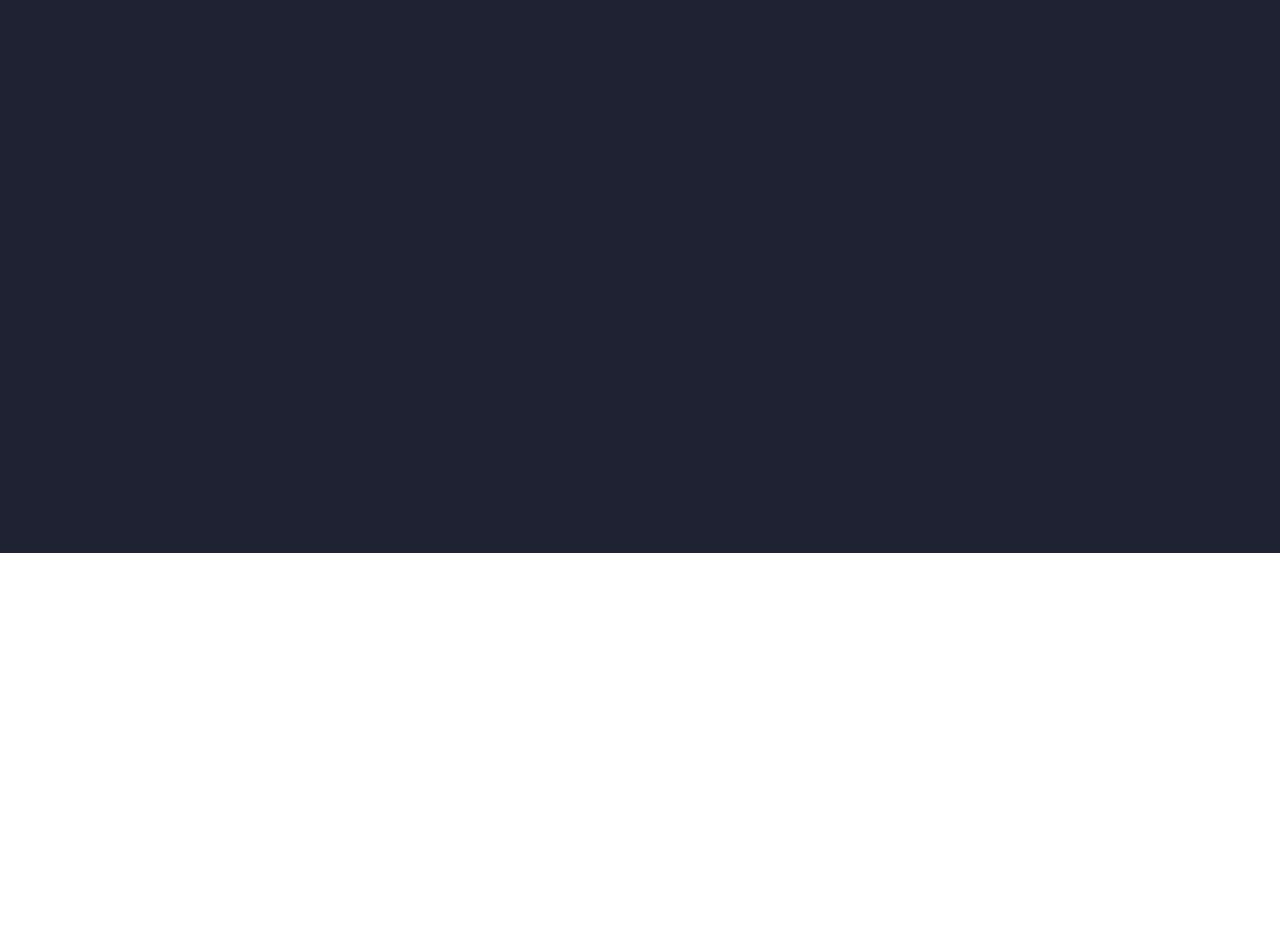
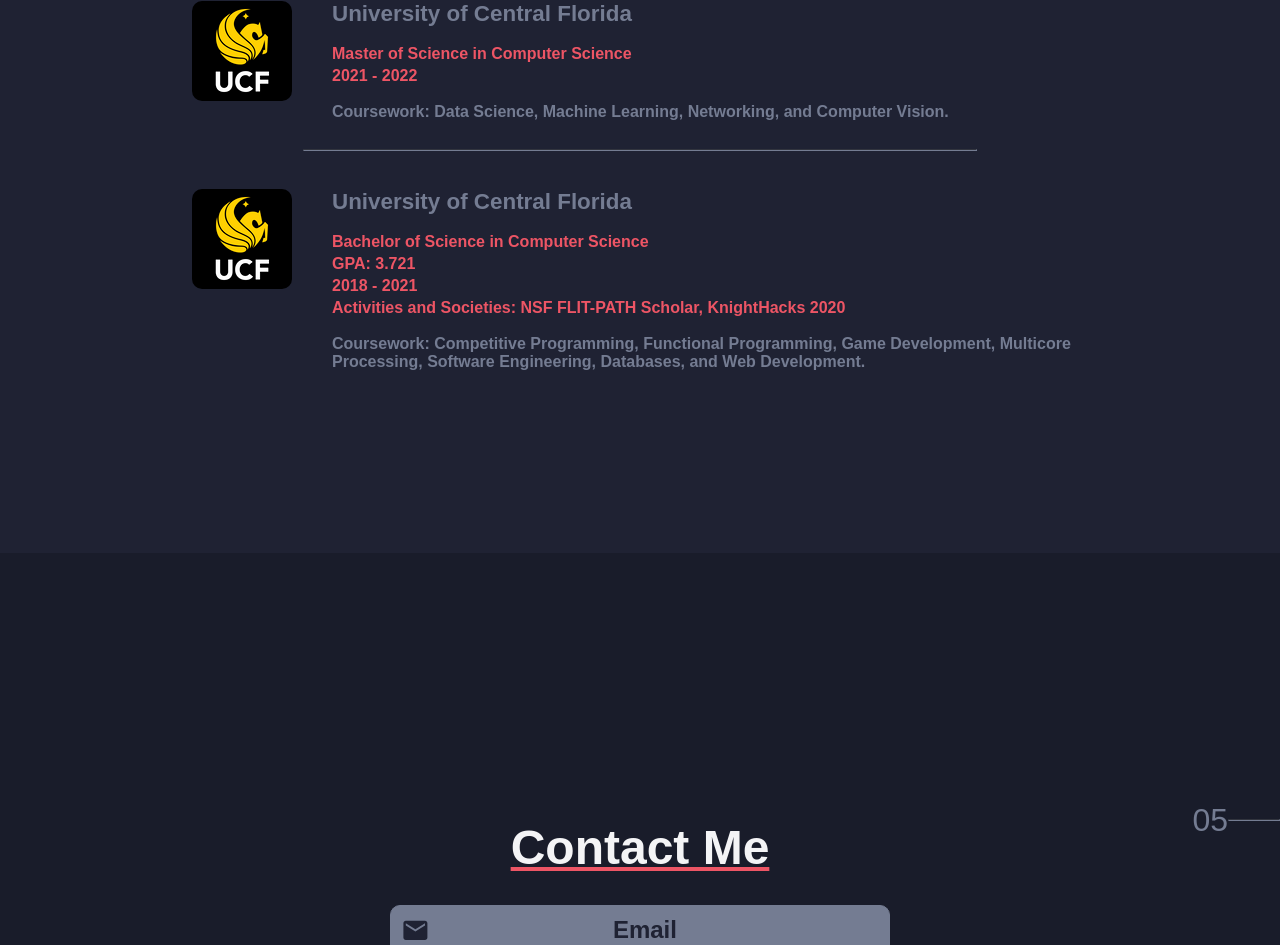
Before and after one commit to stefanwerleman/portfolio-v2, a React (Create React App) app: page / in a window 1280 px wide. Shown: the part 1847-2792 px from the top of the page. Before the commit the page ends 2400 px from the top, so only its background shows below. Built offline with nearby package versions, Linux system fonts and the light colour scheme.

Commit message:
Finished Education designs

```diff
--- a/src/App.css
+++ b/src/App.css
@@ -7,9 +7,18 @@
 	overflow: auto;
 }
 
+.About,
+.Education {
+	display: flex;
+	flex-direction: column;
+	justify-content: center;
+	align-items: center;
+}
+
 .Home,
 .About,
-.Projects {
+.Contact,
+.Education {
 	min-height: 100vh;
 }
 
--- a/src/App.js
+++ b/src/App.js
@@ -7,7 +7,9 @@ import { BrowserRouter } from 'react-router-dom';
 import Navigation from './components/navigation/Navigation';
 import Home from './components/home/Home';
 import About from './components/about/About';
-import Projects from './components/projects/Projects';
+// import Projects from './components/projects/Projects';
+import Contact from './components/contact/Contact';
+import Education from './components/education/Education';
 
 function App() {
 	return (
@@ -16,7 +18,8 @@ function App() {
 				<Navigation />
 				<Home />
 				<About />
-				<Projects />
+				<Education />
+				<Contact />
 			</BrowserRouter>
 		</div>
 	);
--- a/src/components/about/About.css
+++ b/src/components/about/About.css
@@ -31,6 +31,7 @@
 	word-wrap: break-word;
 	color: #747c92;
 	line-height: 1.5em;
+	font-weight: 700;
 }
 
 .ContactMeButton {
--- a/src/components/about/About.js
+++ b/src/components/about/About.js
@@ -4,6 +4,7 @@ import React from 'react';
 // Router
 import { Link } from 'react-router-dom';
 
+// Assets
 import Img from './profile-pic.png';
 
 function About() {
--- /dev/null
+++ b/src/components/contact/Contact.css
@@ -0,0 +1,75 @@
+.Contact {
+	display: flex;
+	flex-direction: column;
+	justify-content: center;
+	align-items: center;
+}
+
+.ContactContainer {
+	display: inherit;
+	flex-direction: inherit;
+	justify-content: space-between;
+	align-items: inherit;
+	width: 70%;
+	height: 100%;
+}
+
+.ContactLinks {
+	display: inherit;
+	flex-direction: inherit;
+	width: 500px;
+	height: 100%;
+	margin: 30px 0px 0px 0px;
+}
+
+.ContactLinks a {
+	margin: 0px 0px 10px 0px;
+}
+
+.LinkButton {
+	display: flex;
+	flex-direction: row;
+	justify-content: flex-start;
+	width: 100%;
+	border-radius: 10px;
+	border: 1px solid #747c92;
+	background-color: #747c92;
+	font-size: 1.5em;
+	color: #1f2233;
+	padding: 10px;
+	margin: 0px;
+}
+
+.LinkButton:hover {
+	background-color: transparent;
+	color: #747c92;
+	transition: 0.4s;
+}
+
+.LinkButton:active {
+	background-color: #ed5565;
+	color: #1f2233;
+	border: 1px solid #ed5565;
+}
+
+.LinkButton p {
+	margin: 0px;
+	position: relative;
+	width: 90%;
+}
+
+.ContactIcon {
+	font-size: 1.2em;
+}
+
+@media (max-width: 520px) {
+	.ContactLinks {
+		width: 400px;
+	}
+}
+
+@media (max-width: 420px) {
+	.ContactLinks {
+		width: 300px;
+	}
+}
--- /dev/null
+++ b/src/components/contact/Contact.js
@@ -0,0 +1,48 @@
+import './Contact.css';
+import React from 'react';
+
+// Assets
+import { MdEmail } from 'react-icons/md';
+import { SiLinkedin, SiGithub } from 'react-icons/si';
+
+function Contact() {
+	return (
+		<div className='Contact'>
+			<div className='Bookmark'>
+				<p>05</p>
+				<hr />
+			</div>
+			<div className='ContactContainer'>
+				<p className='SectionHeader'>Contact Me</p>
+				<div className='ContactLinks'>
+					<a href='mailto:stefanfwerleman@gmail.com' rel='noreferrer'>
+						<button className='LinkButton'>
+							<MdEmail className='ContactIcon' />
+							<p>Email</p>
+						</button>
+					</a>
+					<a
+						href='https://www.linkedin.com/in/stefanwerleman/'
+						target='_blank'
+						rel='noreferrer'>
+						<button className='LinkButton'>
+							<SiLinkedin />
+							<p>LinkedIn</p>
+						</button>
+					</a>
+					<a
+						href='https://github.com/stefanwerleman'
+						target='_blank'
+						rel='noreferrer'>
+						<button className='LinkButton'>
+							<SiGithub />
+							<p>GitHub</p>
+						</button>
+					</a>
+				</div>
+			</div>
+		</div>
+	);
+}
+
+export default Contact;
--- /dev/null
+++ b/src/components/education/Education.css
@@ -0,0 +1,82 @@
+.Education {
+	background-color: #1f2233;
+	display: flex;
+	flex-direction: column;
+	justify-content: center;
+	align-items: center;
+}
+
+.EducationBody {
+	width: 70%;
+	height: 100%;
+	display: flex;
+	flex-direction: column;
+	align-items: center;
+}
+
+.EducationBody hr {
+	width: 75%;
+	border-color: #747c92;
+}
+
+.School {
+	display: flex;
+	flex-direction: row;
+	margin: 30px 0px 20px 0px;
+	width: 100%;
+}
+
+.School img {
+	height: 100px;
+	width: 100px;
+	border-radius: 10px;
+	margin: 0px 40px 0px 0px;
+}
+
+.SchoolName {
+	font-size: 1.4em;
+}
+
+.SchoolName,
+.Description {
+	color: #747c92;
+	font-weight: 600;
+}
+
+.SchoolBody {
+	align-self: flex-start;
+}
+
+.SchoolBody p {
+	margin: 0px;
+	font-weight: 600;
+}
+
+.SchoolInfo {
+	margin: 18px 0px 18px 0px;
+}
+
+.SchoolInfo p {
+	color: #ed5565;
+	margin: 0px 0px 4px 0px;
+}
+
+@media (max-width: 768px) {
+	.Education {
+		justify-content: space-evenly;
+	}
+
+	.EducationBody {
+		width: 90%;
+	}
+
+	.School {
+		flex-direction: column;
+		align-items: center;
+		font-size: 0.95em;
+	}
+
+	.SchoolBody {
+		margin: 20px 0px 0px 0px;
+	}
+}
--- /dev/null
+++ b/src/components/education/Education.js
@@ -0,0 +1,61 @@
+import './Education.css';
+import React from 'react';
+
+// Assets
+import Img from './ucf-logo.png';
+
+function Education() {
+	return (
+		<div className='Education'>
+			<div className='Bookmark'>
+				<p>04</p>
+				<hr />
+			</div>
+			<div className='EducationBody'>
+				<p className='SectionHeader'>Education</p>
+				<div className='School'>
+					<img src={Img} alt='ucf-logo' />
+					<div className='SchoolBody'>
+						<p className='SchoolName'>
+							University of Central Florida
+						</p>
+						<div className='SchoolInfo'>
+							<p>Master of Science in Computer Science </p>
+							<p>2021 - 2022</p>
+						</div>
+						<p className='Description'>
+							Coursework: Data Science, Machine Learning,
+							Networking, and Computer Vision.
+						</p>
+					</div>
+				</div>
+				<hr />
+				<div className='School'>
+					<img src={Img} alt='ucf-logo' />
+					<div className='SchoolBody'>
+						<p className='SchoolName'>
+							University of Central Florida
+						</p>
+						<div className='SchoolInfo'>
+							<p>Bachelor of Science in Computer Science </p>
+							<p>GPA: 3.721</p>
+							<p>2018 - 2021</p>
+							<p>
+								Activities and Societies: NSF FLIT-PATH Scholar,
+								KnightHacks 2020
+							</p>
+						</div>
+						<p className='Description'>
+							Coursework: Competitive Programming, Functional
+							Programming, Game Development, Multicore Processing,
+							Software Engineering, Databases, and Web
+							Development.
+						</p>
+					</div>
+				</div>
+			</div>
+		</div>
+	);
+}
+
+export default Education;
--- a/src/components/navigation/Navigation.js
+++ b/src/components/navigation/Navigation.js
@@ -4,8 +4,9 @@ import { React } from 'react';
 // Router
 import { Link } from 'react-router-dom';
 
-// Icons
+// Assets
 import { HiMenu } from 'react-icons/hi';
+import Resume from './swresume.pdf';
 
 function Navigation() {
 	const getNavList = () => {
@@ -41,9 +42,11 @@ function Navigation() {
 						<p>CONTACT</p>
 					</button>
 				</Link>
-				<button className='ResumeButton'>
-					<p>RESUME</p>
-				</button>
+				<a href={Resume} target='_blank' rel='noreferrer'>
+					<button className='ResumeButton'>
+						<p>RESUME</p>
+					</button>
+				</a>
 			</div>
 		);
 	};
```
Also changed, not shown: src/components/education/ucf-logo.png (added), 1 other file (tests, documents, lock files or other folders).
